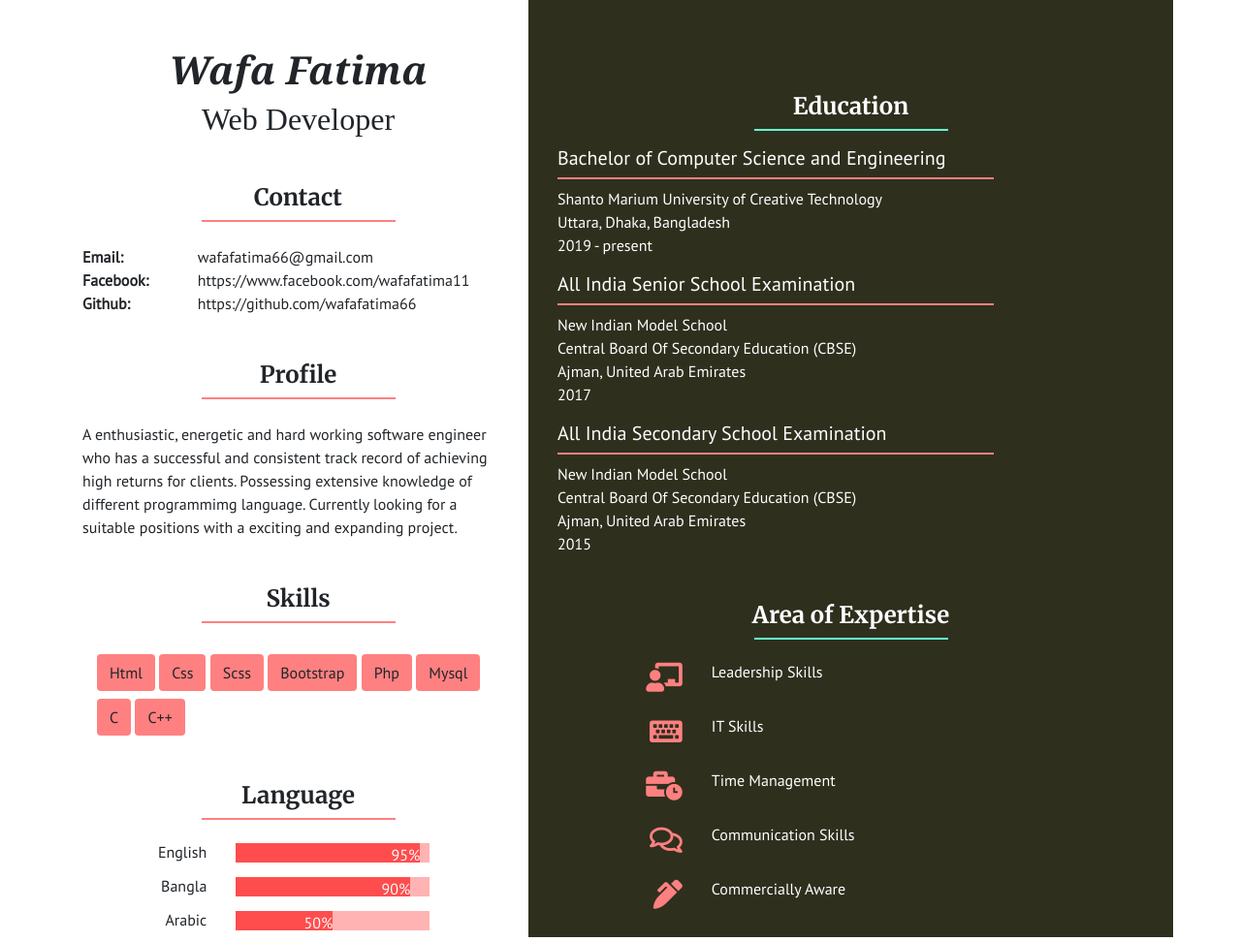
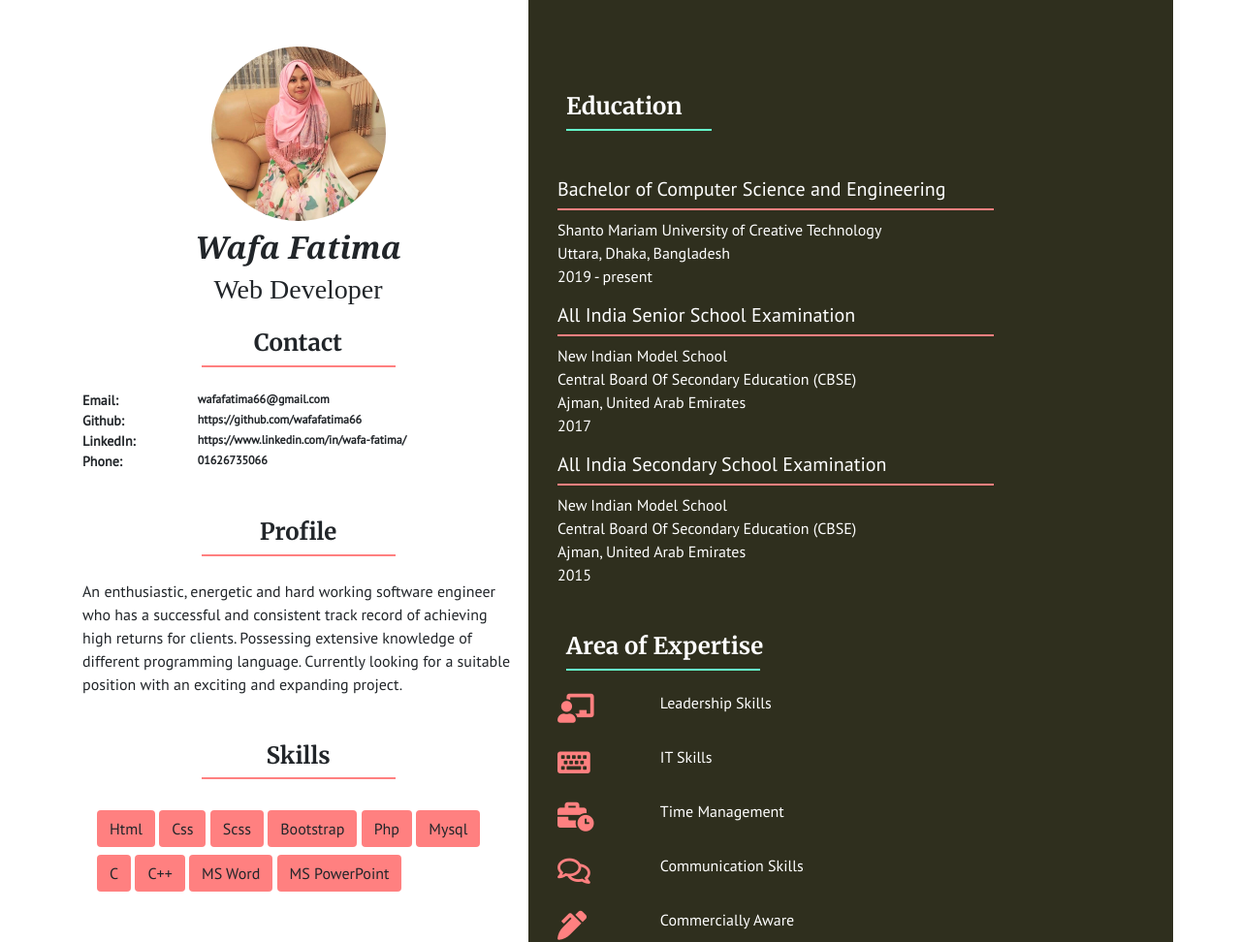
Before and after one commit to wafafatima66/design-cv, a plain HTML site: page index.html in a window 1280 px wide. Shown: the whole page at 97% size. Drawn offline with nearby package versions, Linux system fonts and the light colour scheme.

Commit message:
Chnages made

```diff
--- a/cv.html
+++ /dev/null
@@ -1,129 +0,0 @@
-<!DOCTYPE html>
-<html lang="en">
-<head>
-    <meta charset="UTF-8">
-    <meta name="viewport" content="width=device-width, initial-scale=1.0">
-    <meta http-equiv="X-UA-Compatible" content="ie=edge">
-    <title>wafa-cv</title>
-    <link rel="stylesheet" href="style.css">
-    <link href="https://fonts.googleapis.com/css?family=Livvic:700|Open+Sans:400,600&display=swap" rel="stylesheet">
-    <link href="https://fonts.googleapis.com/css?family=Merriweather:400,700&display=swap" rel="stylesheet">
-    <link rel="stylesheet" href="https://use.fontawesome.com/releases/v5.8.2/css/all.css">
-</head>
-<body>
-    <div class="header-area">
-        <div class="header-row">
-                <div class=" header-column header-area-image"><img src="/1.jpg" alt=""></div>
-                <div class=" header-column header-area-intro">Wafa Fatima <br><span>Web developer</span></div>
-
-                <div class="header-area-para">A enthusiastic, energetic and hard working software engineer who has a successful and consistent track record of
-                    achieving high returns for clients. Possessing extensive knowledge of different programmimg language.
-                    Currently looking for a suitable positions with a exciting and expanding project.
-                      </div>
-             <div class="social">
-               <a href="https://www.facebook.com/wafafatima11"><i class="fab fa-facebook-f"></i>facebook.com/wafafatima11</a>
-               <a href="https://twitter.com/WafaFatima19"><i class="fab fa-twitter"></i>twitter.com/WafaFatima19</a>
-                <a href="https://www.instagram.com/wafafatima11/"><i class="fab fa-instagram"></i>instagram.com/wafafatima11</a>
-             </div>
-                <div class="header-area-hello">HELLO!</div>
-
-        </div>
-
-    </div>
-    <div class="main-area">
-        <div class="main-parts">
-                <div class="part part-one overflow">
-                    <div class="margin" style="background-color:#ff8080;"></div>
-
-
-
-                    <div class="personal-profile">
-                            <i class="far fa-id-badge"></i> <h1>PERSONAL PROFILE </h1>
-                            <div class=" partone-col profile">A reliable, capable and enthusiastic web-developer who is able to take on the
-                                management and designing of any project.An ambitious problem solver with a passion for online businesses with much
-                                experience of creating logical and innovative solutions to complex problems.
-                         Thorough and precise in everything  and has a keen interest in
-                                technology, mobile applications and user experience . Continually evaluating
-                                and upgrading her skills so that she stays at the cutting edge of web
-                                development. Has completed projects for IT consultancies, software houses, web
-                                design agencies, and IT departments.
-
-                                </div>
-                    </div>
-            <div class="skill-area">
-                        <i class="far fa-id-badge"></i><h1>SKILL</h1>
-                <div class="skill">
-                    <h2>HTML</h2>
-                        <div class="skill-one ">80%
-                                <div class="skill-bar one" ></div>
-                            </div>
-                </div>
-                <div class="skill">
-                        <h2>CSS</h2>
-                            <div class="skill-two ">75%
-                                    <div class="skill-bar two" ></div>
-                                </div>
-                    </div>
-                    <div class="skill">
-                            <h2>BOOTSTRAP</h2>
-                                <div class="skill-three ">20%
-                                        <div class="skill-bar three" ></div>
-                                    </div>
-                        </div>
-                        <div class="skill">
-                            <h2>JAVASCRIPT</h2>
-                                <div class="skill-four ">25%
-                                        <div class="skill-bar four" ></div>
-                                    </div>
-                        </div>
-
-                </div>
-                </div>
-                <div class="part part-two ">
-                    <div class="margin" style="background-color:#66ffcc;"></div>
-                <div class="education"><i class="fas fa-book-reader"></i> <h1>EDUCATION</h1>
-                    <div class=" parttwo-col "> <i class="fas fa-circle"></i>Shanto Marium University Of Creative Technology <br> <br> BSC in Computer Science Engineer <br><br> 2018</div>
-                        <div class=" parttwo-col "> <i class="fas fa-circle circle-2"></i>New Indian Model School , Sharjah ,UAE <br><br> HSC - 2017 <br><br> 2006 -2017</div>
-                </div>
-
-                <div class="language-area">
-                    <i class="fas fa-book-reader"></i><h1>LANGUAGE</h1>
-                <div class="language">
-                    <h2>english</h2>
-                        <div class="language-one ">75%
-                                <div class="language-bar five" ></div>
-                            </div>
-                </div>
-                <div class="language">
-                        <h2>bangla</h2>
-                            <div class="language-two ">50%
-                                    <div class="language-bar six" ></div>
-                                </div>
-                    </div>
-                    <div class="language">
-                            <h2>writing</h2>
-                                <div class="language-three ">80%
-                                        <div class="language-bar seven" ></div>
-                                    </div>
-                        </div>
-
-                </div>
-                <div class="expertise-area"><i class="fas fa-book-reader"></i> <h1>AREA OF EXPERTISE </h1>
-                    <div class="expertise">
-                    <i class="fas fa-chalkboard-teacher"></i><h2>Leadership Skills</h2>
-                    <i class="fas fa-keyboard"></i><h2>IT Skills</h2>
-                    <i class="fas fa-pen-alt"></i><h2>Commercially Aware </h2>
-                    <i class="far fa-comments"></i><h2>Communication Skills</h2>
-                    <i class="fas fa-business-time"></i><h2>Time Management</h2>
-                    </div>
-
-                </div>
-
-                </div>
-
-
-        </div>
-
-    </div>
-</body>
-</html>
--- a/index.html
+++ b/index.html
@@ -10,34 +10,49 @@
     <link rel="stylesheet" href="https://use.fontawesome.com/releases/v5.8.2/css/all.css">
     <link href="https://fonts.googleapis.com/css?family=Noto+Serif:700i&display=swap" rel="stylesheet">
 </head>
+
 <body style="font-family: 'PT Sans', sans-serif;">
+
     <div class="container" >
       <div class="row">
-        <div class="col-5" style="background-color: ;">
-            <h1 style="font-family: 'Noto Serif', serif;" class="pt-5 text-center" >Wafa Fatima</h1>
-               <h2 style="font-family: 'Playfair Display', serif; text-align: center;">Web Developer</h2>
+        <div class="col-5">
 
-              <h4 class="text-center mt-5" style="font-family: 'Merriweather', serif; font-weight:bold;">Contact</h4>
+          <div class="profile-pic text-center"  >
+            <img src="me (2).jpg" alt="" style="width:180px; height:180px; border-radius:100%;" class="mt-5">
+          </div>
+
+            <h2 style="font-family: 'Noto Serif', serif;" class="pt-2 text-center" >Wafa Fatima</h2>
+               <h3 style="font-family: 'Playfair Display', serif; text-align: center;">Web Developer</h3>
+
+              <h4 class="text-center mt-4" style="font-family: 'Merriweather', serif; font-weight:bold;">Contact</h4>
                   <div class="line mx-auto mb-4" style="height: 2px; width: 200px; background-color: #ff8080;"></div>
+
              <div class="row">
-              <div class="col-3" style="font-weight: bold;"> Email: </div>
-               <div class="col-9">wafafatima66@gmail.com</div>
+              <div class="col-3" style="font-weight: bold;font-size: 14px;"> Email: </div>
+               <div class="col-9" style="font-size:12px;font-weight:bold">wafafatima66@gmail.com</div>
              </div>
+
              <div class="row">
-              <div class="col-3" style="font-weight: bold;"> Facebook: </div>
-               <div class="col-9 text-left" >https://www.facebook.com/wafafatima11</div>
+              <div class="col-3" style="font-weight: bold;font-size: 14px;">Github: </div>
+               <div class="col-9 text-left" style="font-size:12px;font-weight:bold" >https://github.com/wafafatima66</div>
              </div>
+
              <div class="row">
-              <div class="col-3" style="font-weight: bold;">Github: </div>
-               <div class="col-9 text-left" >https://github.com/wafafatima66</div>
+              <div class="col-3" style="font-weight: bold;font-size: 14px;">LinkedIn: </div>
+               <div class="col-8 text-left" style="font-size:12px;font-weight:bold">https://www.linkedin.com/in/wafa-fatima/</div>
+             </div>
+
+             <div class="row">
+              <div class="col-3" style="font-weight: bold;font-size: 14px;">Phone: </div>
+               <div class="col text-left" style="font-size:12px;font-weight:bold;">01626735066</div>
              </div>
 
 
                 <h4 class="text-center mt-5" style="font-family: 'Merriweather', serif; font-weight:bold;;">Profile</h4>
                 <div class="line mx-auto mb-4" style="height: 2px; width: 200px; background-color: #ff8080;"></div>
-                <p>A enthusiastic, energetic and hard working software engineer who has a successful and consistent track record of
-                  achieving high returns for clients. Possessing extensive knowledge of different programmimg language.
-                  Currently looking for a suitable positions with a exciting and expanding project.</p>
+                <p>An enthusiastic, energetic and hard working software engineer who has a successful and consistent track record of
+                  achieving high returns for clients. Possessing extensive knowledge of different programming language.
+                  Currently looking for a suitable position with an exciting and expanding project.</p>
 
                   <h4 class="text-center mt-5" style="font-family: 'Merriweather', serif; font-weight:bold;">Skills</h4>
                   <div class="line mx-auto mb-4" style="height: 2px; width: 200px; background-color: #ff8080;"></div>
@@ -50,10 +65,11 @@
                             <div class="btn btn-default mx-auto mt-2" style="background-color: #ff8080;">Mysql</div>
                             <div class="btn btn-default mx-auto mt-2" style="background-color: #ff8080;">C</div>
                             <div class="btn btn-default mx-auto mt-2" style="background-color: #ff8080;">C++</div>
+                            <div class="btn btn-default mx-auto mt-2" style="background-color: #ff8080;">MS Word</div>
+                            <div class="btn btn-default mx-auto mt-2" style="background-color: #ff8080;">MS PowerPoint</div>
 
                         </div>
-
-                        <h4 class="text-center mt-5" style="font-family: 'Merriweather', serif; font-weight:bold;">Language</h4>
+                 <!--<h4 class="text-center mt-5" style="font-family: 'Merriweather', serif; font-weight:bold;">Language</h4>
                         <div class="line mx-auto mb-4" style="height: 2px; width: 200px; background-color: #ff8080;"></div>
 
                         <div class="row mt-2">
@@ -88,17 +104,18 @@
                                 <div class="bar-perc" style="width: 50%; height: 20px; background-color: #ff4d4d;" ><p class="text-right text-light">50%</p></div>
                               </div>
                             </div>
-                        </div>
+                        </div>-->
+
 
           </div>
                   <div class="col-7" style="background-color: #2f2f1e; color: white;">
-                      <h4 class="text-center mt-5 pt-5" style="font-family: 'Merriweather', serif; font-weight:bold;">Education</h4>
-                      <div class="line mx-auto mb-2" style="height: 2px; width: 200px; background-color: #66ffcc;"></div>
+                      <h4 class="ml-4 mt-5 pt-5" style="font-family: 'Merriweather', serif; font-weight:bold;">Education</h4>
+                      <div class="line ml-4 mb-5" style="height: 2px; width: 150px; background-color: #66ffcc;"></div>
 
                             <div class="container mt-3" >
                                 <h5>Bachelor of Computer Science and Engineering  </h5>
                                 <div class="line  mb-2" style="height: 2px; width: 450px; background-color: #ff8080;"></div>
-                                <p>Shanto Marium University of Creative Technology <br> Uttara, Dhaka, Bangladesh <br> 2019 - present </p>
+                                <p>Shanto Mariam University of Creative Technology <br> Uttara, Dhaka, Bangladesh <br> 2019 - present </p>
 
                                 <h5> All India Senior School Examination</h5>
                                 <div class="line  mb-2" style="height: 2px; width: 450px; background-color: #ff8080;"></div>
@@ -108,43 +125,53 @@
                                 <p>New Indian Model School <br> Central Board Of Secondary Education (CBSE) <br> Ajman, United Arab Emirates <br> 2015  </p>
                             </div>
 
-                            <h4 class="text-center mt-5 " style="font-family: 'Merriweather', serif; font-weight:bold;">Area of Expertise </h4>
-                            <div class="line mx-auto mb-4" style="height: 2px; width: 200px; background-color: #66ffcc;"></div>
-                            <div class="container text-center">
+                            <h4 class=" ml-4 mt-5 " style="font-family: 'Merriweather', serif; font-weight:bold;">Area of Expertise </h4>
+                            <div class="line ml-4 mb-4" style="height: 2px; width: 200px; background-color: #66ffcc;"></div>
+                            <div class="container text-left">
+
                               <div class="row mt-2">
-                                  <div class="col-3 text-right">
+
+                                  <div class="col-2 text-left">
                                     <i class="fas fa-chalkboard-teacher" style="color: #ff8080; font-size: 30px;"></i>
                                   </div>
-                                  <div class="col-7 text-left ">
+                                  <div class="col-6 text-left ">
                                     <h6>Leadership Skills</h6>
                                   </div>
                               </div>
+
                               <div class="row mt-4">
-                                <div class="col-3 text-right">
+
+                                <div class="col-2 text-left">
                                   <i class="fas fa-keyboard" style="color: #ff8080; font-size: 30px;"></i>
                                 </div>
                                 <div class="col-7 text-left ">
                                   <h6>IT Skills</h6>
                                 </div>
                             </div>
+
                             <div class="row mt-4">
-                              <div class="col-3 text-right">
+
+                              <div class="col-2 text-left">
                                 <i class="fas fa-business-time" style="color: #ff8080; font-size: 30px;"></i>
                               </div>
                               <div class="col-7 text-left ">
                                 <h6>Time Management</h6>
                               </div>
                           </div>
+
                           <div class="row mt-4">
-                            <div class="col-3 text-right">
+
+                            <div class="col-2 text-left">
                               <i class="far fa-comments" style="color: #ff8080; font-size: 30px;"></i>
                             </div>
                             <div class="col-7 text-left ">
                               <h6>Communication Skills</h6>
                             </div>
                         </div>
+
                         <div class="row mt-4">
-                          <div class="col-3 text-right">
+
+                          <div class="col-2 text-left">
                             <i class="fas fa-pen-alt" style="color: #ff8080; font-size: 30px;"></i>
                           </div>
                           <div class="col-7 text-left ">
```
Also changed, not shown: me (2).jpg (added).
